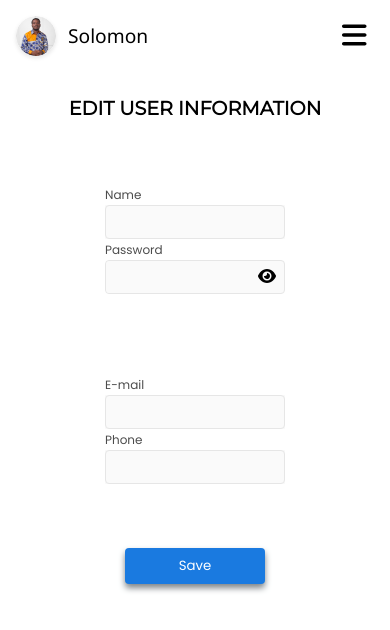
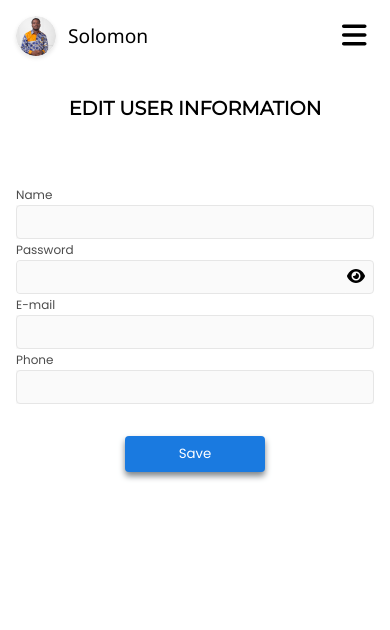
Before and after one commit to Cobby-a/AttachKonnectFrontend, a React (Create React App) app: page / in a window 390 px wide. Shown: the top 630 px of the page. Built offline with nearby package versions, Linux system fonts and the light colour scheme.

Commit message:
update manageUsers for admin page

```diff
--- a/src/admin/manageUsers.css
+++ b/src/admin/manageUsers.css
@@ -95,11 +95,7 @@ form input{
     font-size: 13px;
     font-family: "Poppins";
 }
-.input{
-    background-color: #FAFAFA;
-    width: 180px;
-    max-width: 300px;
-}
+
 input{
     border: none;
     font-family: 'Poppins';
@@ -126,5 +122,45 @@ button{
     cursor: pointer;
     border-radius: 4px;
     box-shadow: 0 4px 6px #7c8388;
+}
 
+@media screen and (min-width: 552px){
+    .formContainer{
+        display: flex;
+        flex-flow: row wrap;
+        column-gap: 10rem;
+    }
+    .formContainer1{
+        display: flex;
+        flex-flow: row wrap;
+        column-gap: 10rem;
+        margin-top: 5rem;
+    }
+    .input{
+        background-color: #FAFAFA;
+        width: 180px;
+        max-width: 300px;
+    }
 }
+
+@media screen and (max-width: 551px){
+    .formContainer{
+        display: block;
+        width: 100%;
+    }
+    .formContainer1{
+        display: block;
+        width: 100%;
+    }
+    .input{
+        background-color: #FAFAFA;
+        width: 100%;
+        /* max-width: 300px; */
+    }
+    .manageUserContainer form{
+        display: block;
+    }
+    button{
+        margin-top: 2rem;
+    }
+}
--- a/src/admin/manageUsers.js
+++ b/src/admin/manageUsers.js
@@ -83,7 +83,7 @@ const AdminManageUsers = () => {
             <article className='manageUserContainer'>
                     <h3 style={{fontSize: '1.2rem', fontFamily: 'Montserrat', marginTop: '2.5rem', textTransform: 'uppercase', textAlign: 'center'}}>Edit User Information</h3>
                     <form>
-                        <div style={{display: 'flex', flexFlow: 'row wrap', columnGap:"10rem", }}>
+                        <div className="formContainer">
                             <div style={{margin: 'auto'}}>
                                 <label>Name</label>
                                 <div className='input'><input type='text' required/></div>
@@ -93,8 +93,8 @@ const AdminManageUsers = () => {
                                 <div className='input' style={{display: 'flex', border: '1px solid #E6E6E6', borderRadius: "4px", alignItems: 'center', paddingRight: "8px"}}><input type={passwordType} required style={{border: 'none'}}/><span><FontAwesomeIcon icon={showPassword ? faEyeSlash : faEye} style={{fontSize: '1rem', justifySelf: 'center', cursor: 'pointer' }} onClick={()=>setShowPassword(!showPassword)}/></span></div>
                             </div>
                         </div>
-                        <div style={{display: 'flex', flexFlow: 'row wrap', columnGap:"10rem", marginTop: "5rem"}}>
-                            <div style={{margin: 'auto'}}>
+                        <div className="formContainer1">
+                            <div style={{margin: 'auto', }}>
                                 <label>E-mail</label>
                                 <div className='input'><input type='email' required/></div>
                             </div>
```
